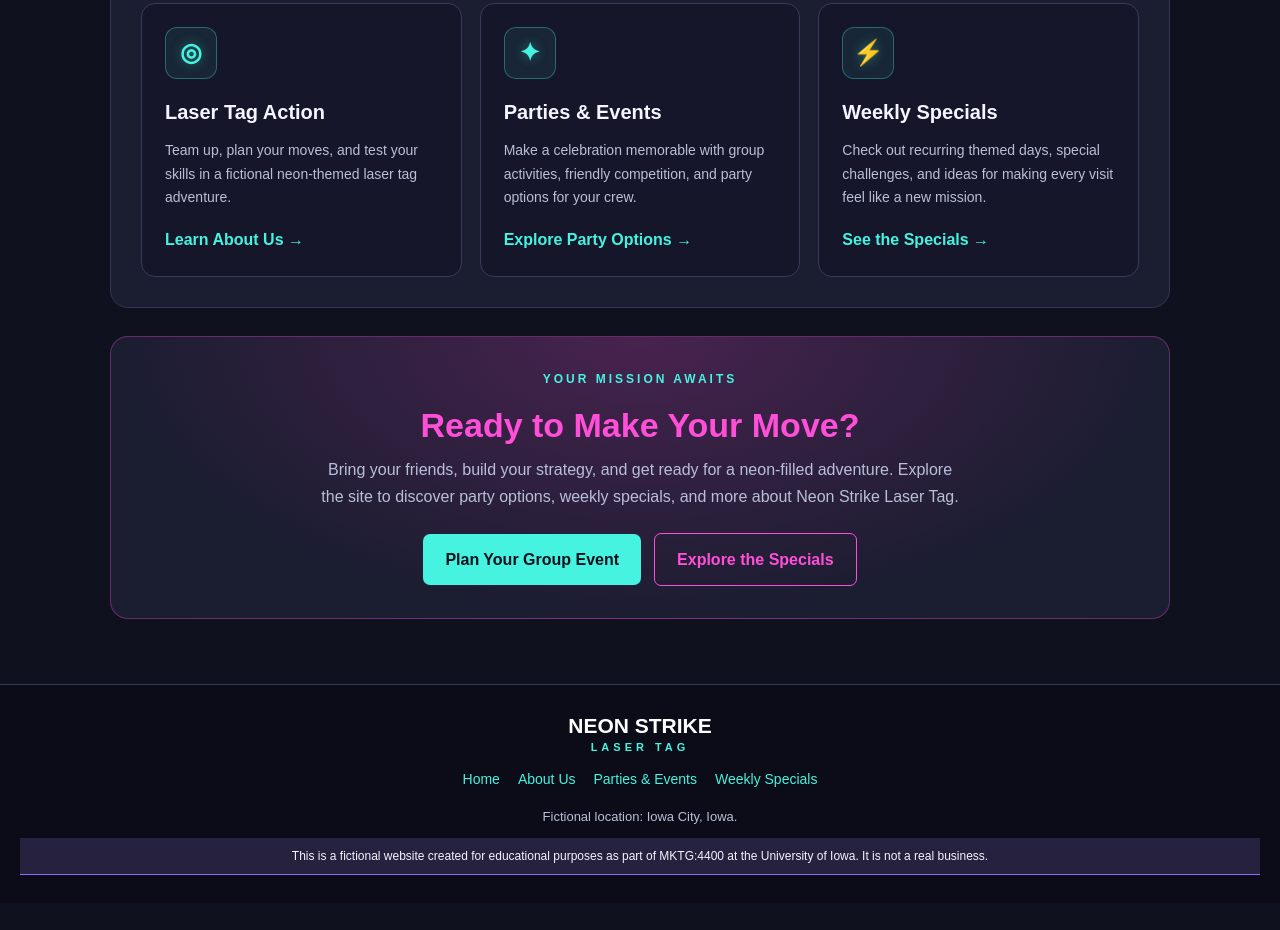
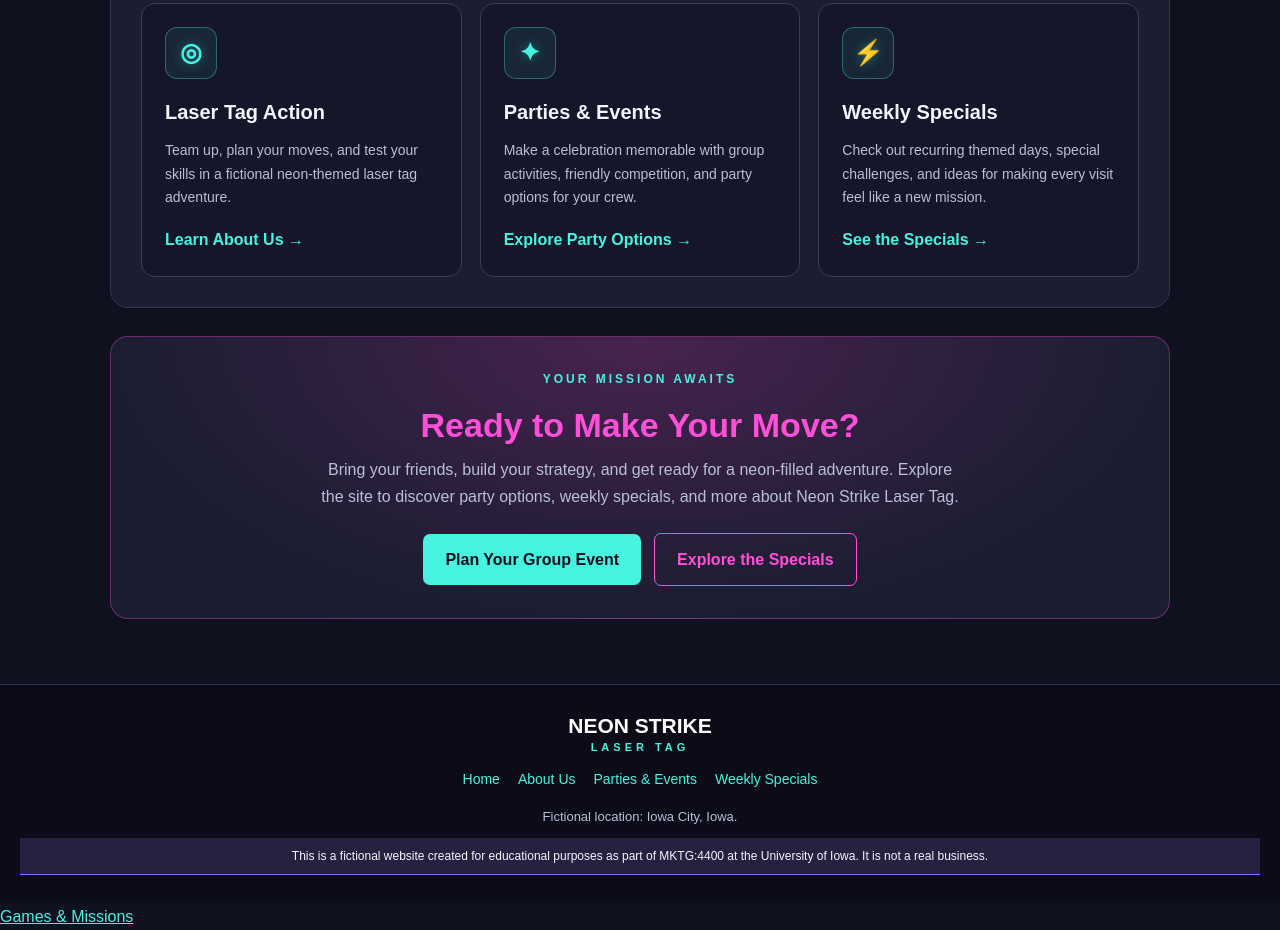
Before and after one commit to kadenshea-dm/legedary-laser-tag, a plain HTML site: page index.html in a window 1280 px wide. Shown: the part 1207-2137 px from the top of the page. Before the commit the page ends 2110 px from the top, so only its background shows below. Drawn offline with Linux system fonts and the light colour scheme.

Commit message:
Update index.html
make games and missions accesible.

```diff
--- a/index.html
+++ b/index.html
@@ -669,3 +669,4 @@
   </footer>
 </body>
 </html>
+<a href="games.html">Games &amp; Missions</a>
```
